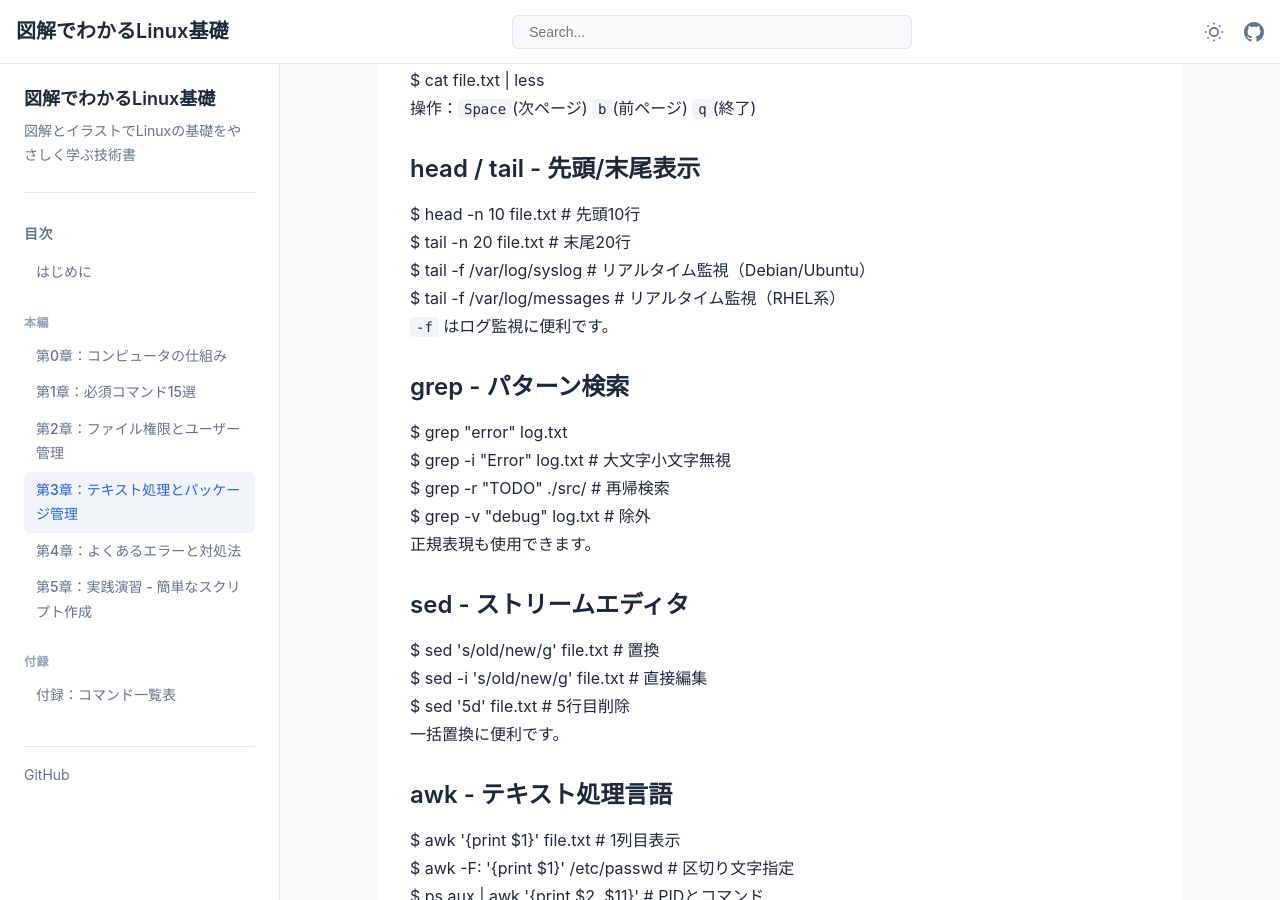
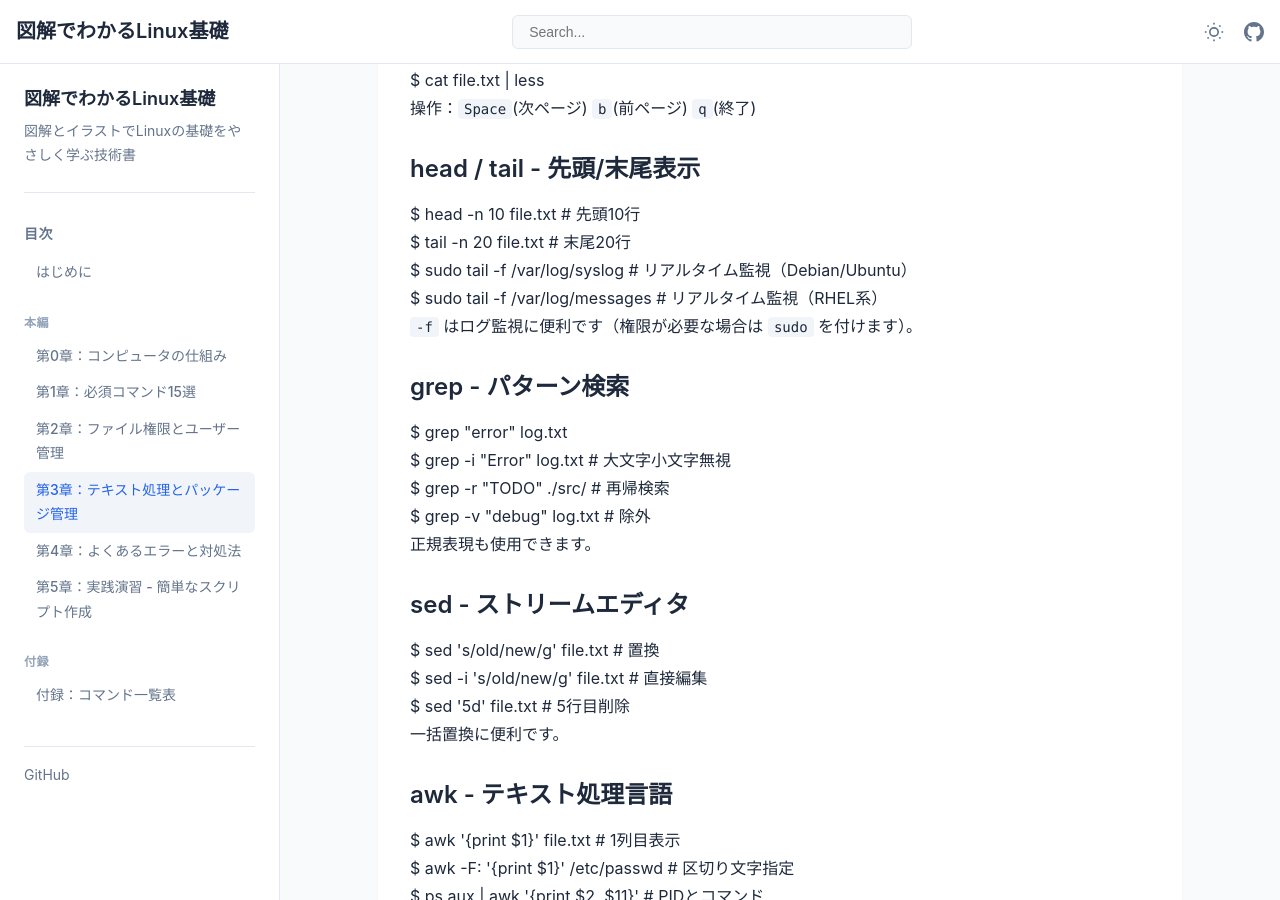
Before and after one commit to itdojp/illustrated-linux-basics-book, a Jekyll site: the page built from docs/chapter3/index.md, in a window 1280 px wide and 900 px high, scrolled down 1707 px. Built offline with Jekyll 4.4.1, drawn with Linux system fonts in a browser that asks for light colours.

Commit message:
docs: tail -fとrmオプションの注意点を補足

```diff
--- a/docs/chapter3/index.md
+++ b/docs/chapter3/index.md
@@ -158,10 +158,10 @@ $ cat file.txt | less
             <div class="command-box">
 $ head -n 10 file.txt  # 先頭10行<br>
 $ tail -n 20 file.txt  # 末尾20行<br>
-$ tail -f /var/log/syslog  # リアルタイム監視（Debian/Ubuntu）<br>
-$ tail -f /var/log/messages  # リアルタイム監視（RHEL系）
+$ sudo tail -f /var/log/syslog  # リアルタイム監視（Debian/Ubuntu）<br>
+$ sudo tail -f /var/log/messages  # リアルタイム監視（RHEL系）
             </div>
-            <p><code>-f</code> はログ監視に便利です。</p>
+            <p><code>-f</code> はログ監視に便利です（権限が必要な場合は <code>sudo</code> を付けます）。</p>
         </div>
 
         <div class="command-card">
```
Also changed, not shown: docs/appendix/index.md (+1 -1 lines).
